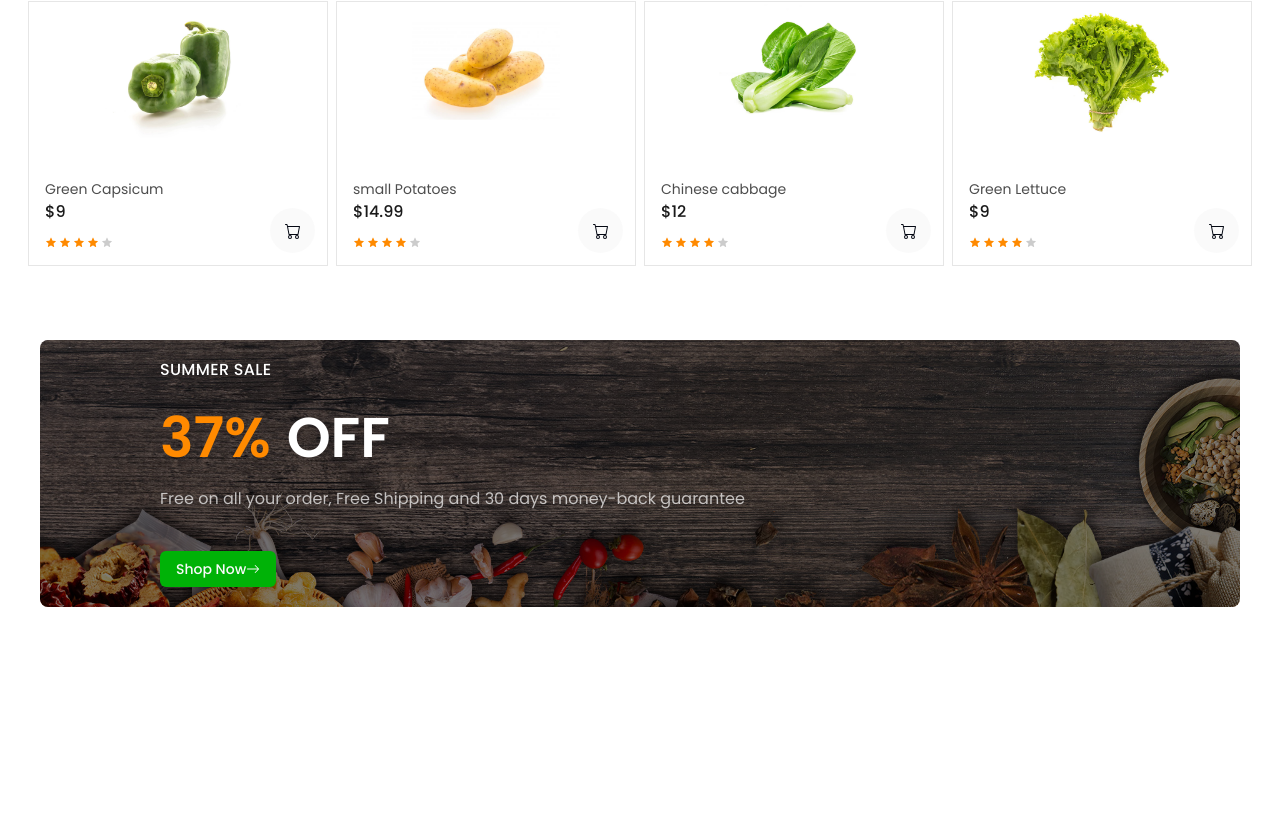
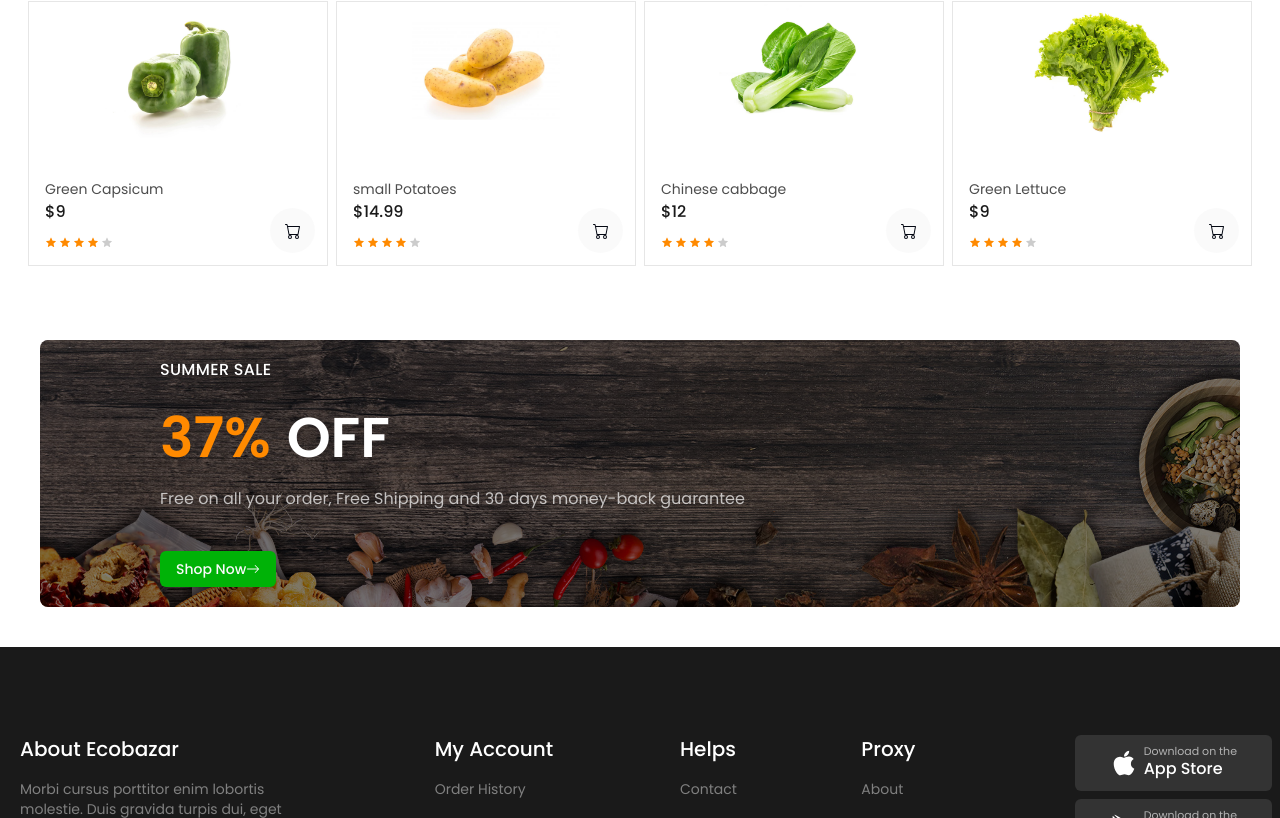
Before and after one commit to BISHAL120/ECO-Bazar, a Next.js app: page / in a window 1280 px wide. Shown: the part 1982-2800 px from the top of the page. Before the commit the page ends 2629 px from the top, so only its background shows below. Built offline with nearby package versions, Linux system fonts and the light colour scheme.

Commit message:
Footer Added with responsiveness

```diff
--- a/app/layout.tsx
+++ b/app/layout.tsx
@@ -2,6 +2,7 @@ import type { Metadata } from "next";
 import { Poppins as FontSans } from "next/font/google";
 import "./globals.css";
 import { cn } from "@/lib/utils";
+import Footer from "@/components/Shared/Footer";
 
 const fontSans = FontSans({
   weight: ["100", "200", "300", "400", "500", "600", "700", "800", "900"],
@@ -28,6 +29,7 @@ export default function RootLayout({
         )}
       >
         {children}
+        <Footer />
       </body>
     </html>
   );
--- /dev/null
+++ b/components/Shared/Footer.tsx
@@ -0,0 +1,95 @@
+import React from "react";
+import { FaApple } from "react-icons/fa6";
+import { IoLogoGooglePlaystore } from "react-icons/io5";
+
+const Footer = () => {
+  return (
+    <div className="bg-[#1A1A1A] py-8 md:py-20">
+      <div className=" flex justify-between items-center gap-5 max-w-[1400px] mx-auto">
+        <div className="text-white text-xl font-semibold h-full w-full grid grid-cols-6 gap-4 md:gap-0">
+          <div className="md:w-[335px] w-full p-2 col-span-6 md:col-span-3 xl:col-span-2 mb-3 md:mb-0 md:pl-5">
+            <h2 className="text-xl font-medium text-[#FFFFFF]">
+              About Ecobazar
+            </h2>
+            <p className="text-sm font-normal text-[#808080] my-4">
+              Morbi cursus porttitor enim lobortis molestie. Duis gravida turpis
+              dui, eget bibendum magna congue nec.
+            </p>
+            <div className="flex md:flex-col md:items-start lg:flex-row lg:items-center items-center gap-2">
+              <span className="text-white text-sm font-medium hover:border-b-[1.5px] border-[#20B526] pb-[2px]">
+                <a href={`tel: +8801623939834`}>+8801623939834</a>
+              </span>
+              <span className="text-[#808080] text-base font-normal">or</span>
+              <span className="text-white text-sm font-medium hover:border-b-[1.5px] border-[#20B526] pb-[2px]">
+                <a href={`mailto:monerulmd5@gmail.com`}>monerulmd5@gmail.com</a>
+              </span>
+            </div>
+          </div>
+          <div className="p-2 col-span-3 lg:col-span-1 md:col-start-5 lg:col-start-4 xl:col-start-3 lg:-ml-10 xl:ml-0">
+            <h2 className="text-xl font-medium text-[#FFFFFF]">My Account</h2>
+            <p className="text-sm font-normal text-[#808080] my-4">
+              Order History
+            </p>
+            <p className="text-sm font-normal text-[#808080] my-4">
+              My Account
+            </p>
+            <div className="text-white text-sm font-normal ">Shoping Cart</div>
+            <p className="text-sm font-normal text-[#808080] my-4">Wishlist</p>
+            <p className="text-sm font-normal text-[#808080] my-4">Settings</p>
+          </div>
+          <div className="p-2 md:pl-5 col-span-3 lg:col-start-5 xl:col-start-4 xl:col-span-1 lg:ml-5">
+            <h2 className="text-xl font-medium text-[#FFFFFF]">Helps</h2>
+            <p className="text-sm font-normal text-[#808080] my-4">Contact</p>
+            <p className="text-sm font-normal text-[#808080] my-4">Faqs</p>
+
+            <p className="text-sm font-normal text-[#808080] my-4">
+              Terms & Condition
+            </p>
+            <p className="text-sm font-normal text-[#808080] my-4">
+              Privacy Policy
+            </p>
+          </div>
+          <div className="p-2 max-w-[150px] xl:max-w-full col-span-2 lg:col-span-1 md:col-start-5 lg:col-start-1 xl:col-start-5">
+            <h2 className="text-xl font-medium text-[#FFFFFF]">Proxy</h2>
+            <p className="text-sm font-normal text-[#808080] my-4">About</p>
+            <p className="text-sm font-normal text-[#808080] my-4">Shop</p>
+
+            <p className="text-sm font-normal text-[#808080] my-4">Product</p>
+            <p className="text-sm font-normal text-[#808080] my-4">
+              Products Details
+            </p>
+            <p className="text-sm font-normal text-[#808080] my-4">
+              Track Order
+            </p>
+          </div>
+          <div className="md:flex gap-2 items-start justify-center md:w-full col-span-4 md:col-span-6 md:mt-5 p-2 lg:col-start-2 lg:justify-start xl:col-start-6 xl:flex-col xl:mt-0">
+            <div className="flex justify-center gap-[6px] items-center p-[10px] bg-[#333333] rounded-[6px] xl:w-full">
+              <div>
+                <FaApple size={28} />
+              </div>
+              <div>
+                <p className="text-[11px] leading-3 font-normal text-[#B3B3B3]">
+                  Download on the
+                </p>
+                <p className="text-base font-medium text-white">App Store</p>
+              </div>
+            </div>
+            <div className="flex justify-center gap-[6px] items-center p-[10px] bg-[#333333] rounded-[6px] mt-2 md:mt-0 xl:w-full">
+              <div>
+                <IoLogoGooglePlaystore size={28} />
+              </div>
+              <div>
+                <p className="text-[11px] leading-3 font-normal text-[#B3B3B3]">
+                  Download on the
+                </p>
+                <p className="text-base font-medium text-white">App Store</p>
+              </div>
+            </div>
+          </div>
+        </div>
+      </div>
+    </div>
+  );
+};
+
+export default Footer;
```
